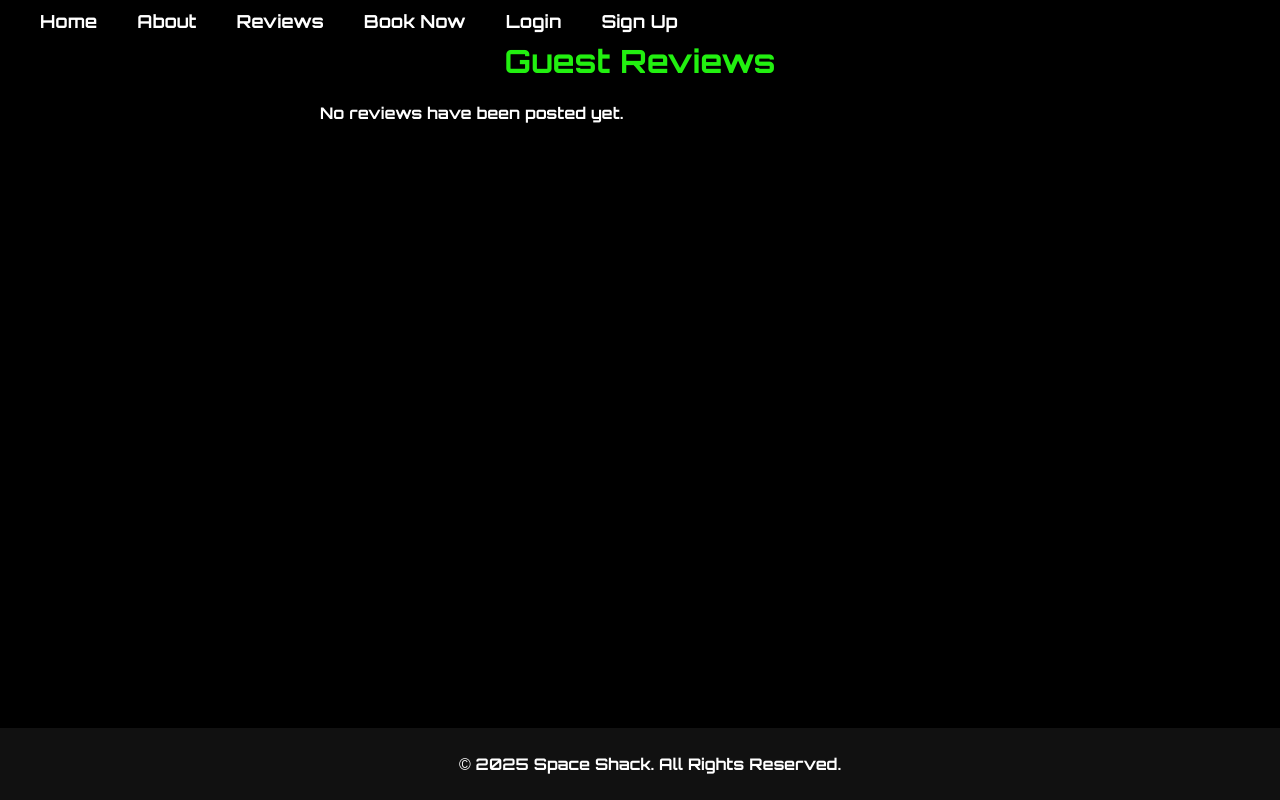
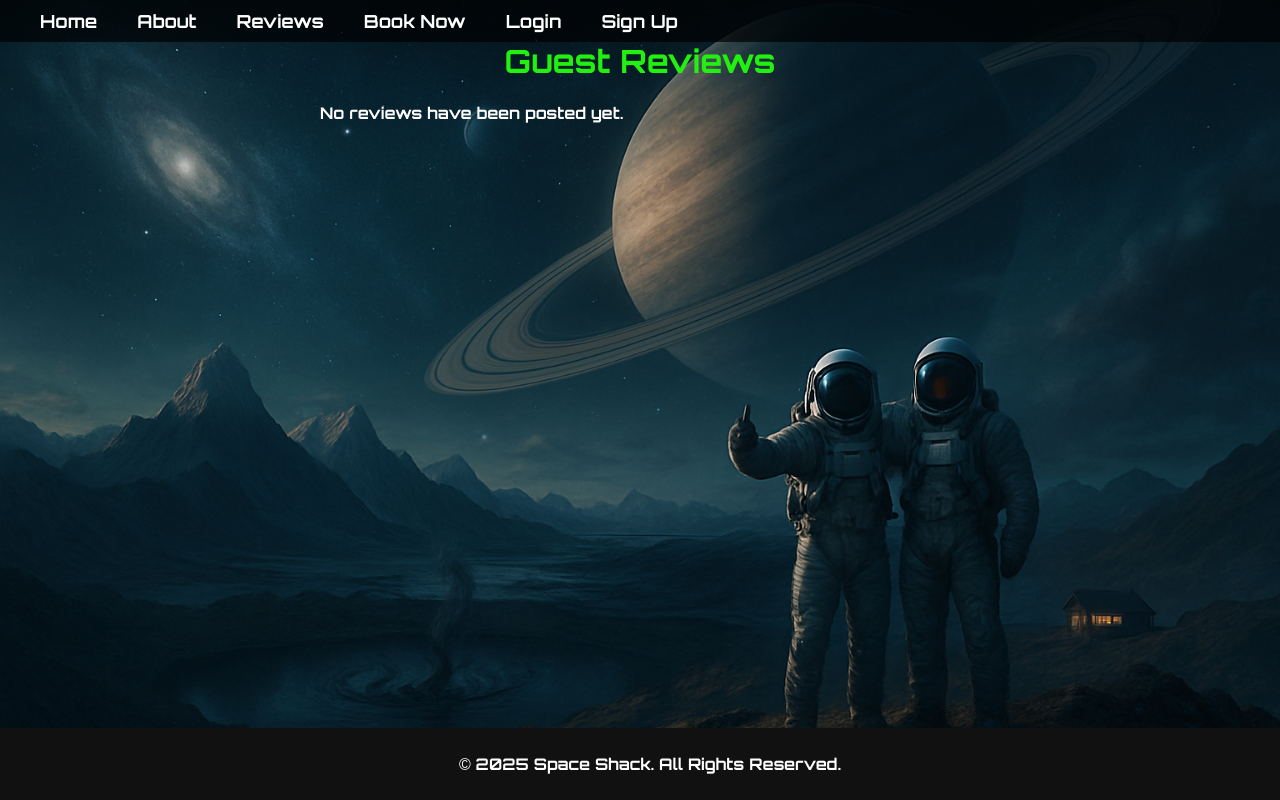
Before and after one commit to ccrd1711/space_shack, a Django app: page /reviews/ in a window 1280 px wide. Run offline with Django 4.2, Linux system fonts and the light colour scheme; data that the repository does not hold is empty.

Commit message:
Add another image for reviews page

```diff
--- a/reviews/templates/reviews/review_list.html
+++ b/reviews/templates/reviews/review_list.html
@@ -1,4 +1,6 @@
 {% extends 'base.html' %}
+
+{% block body_class %}class="review-page"{% endblock %}
 
 {% block content %}
     <div class="review-list-page">
--- a/static/css/style.css
+++ b/static/css/style.css
@@ -152,6 +152,16 @@ footer {
 
 /* REVIEWS LIST PAGE STYLING */
 
+.review-page {
+    background-image: url('/static/images/reviews-pic.png');
+    background-size: cover;
+    background-position: center;
+    background-attachment: fixed;
+    height: 100vh;
+    margin: 0;
+    padding: 0;
+}
+
 .review-list-page {
     width: 50%;
     margin: 0 auto;
```
Also changed, not shown: static/images/reviews-pic.png (added).
